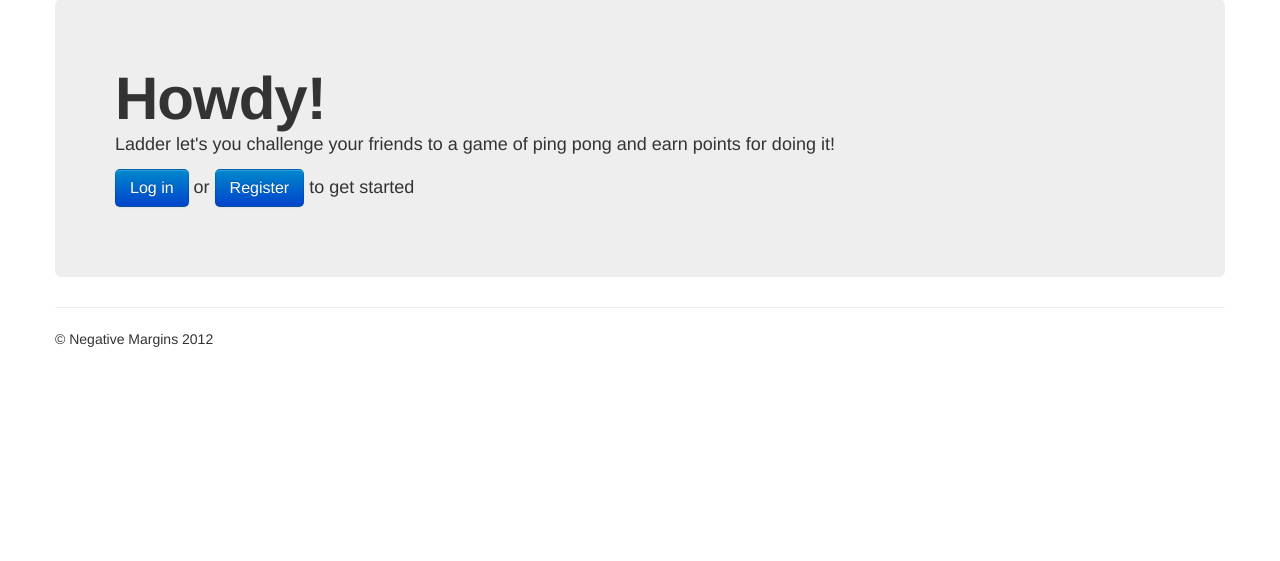
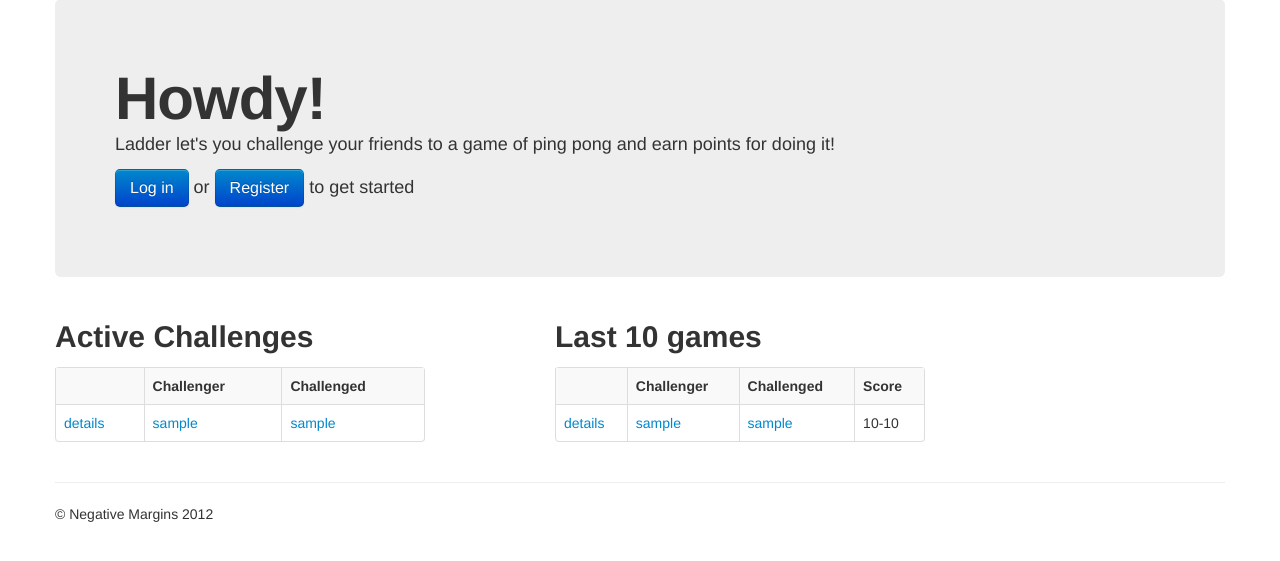
Before and after one commit to negativemargins/Ladder, a PHP site: template views/index.html.twig in a window 1280 px wide. Shown: the part 61-622 px from the top of the page. Run offline with PHP 8.4, Linux system fonts and the light colour scheme; the template is opened without the code that fills it: most values are stand-ins (such as "Sample title", 1, 10 or a date in 2020); some libraries are stand-ins or nearby versions.

Commit message:
Drop globals on the homepage

```diff
--- a/src/app.php
+++ b/src/app.php
@@ -99,7 +99,8 @@ $app->get('/login', function(Application $app, Symfony\Component\HttpFoundation\
 
 $app->get('/', function (Application $app) {
     return $app['twig']->render('index.html.twig', array(
-        'output' => 'put things here like top 10, recent games, etc',
+        'activeChallenges' => $app['challenge_manager']->findActive(),
+        'completeChallenges' => $app['challenge_manager']->findComplete(),
     ));
 })->bind('home');
 
--- a/views/index.html.twig
+++ b/views/index.html.twig
@@ -12,4 +12,43 @@
             <p><a class="btn btn-primary btn-large" href="{{ path('user_login') }}"">Log in</a> or <a class="btn btn-primary btn-large" href="{{ path('security_new') }}">Register</a> to get started</p>
         {% endif%}
     </div>
+
+    <div class="row">
+        <div class="span4">
+            <h2>Active Challenges</h2>
+            <table class="table table-striped table-bordered">
+                <tr>
+                    <th></th>
+                    <th>Challenger</th>
+                    <th>Challenged</th>
+                </tr>
+                {%  for challenge in activeChallenges %}
+                    <tr>
+                        <td><a href="{{ path('challenge_view', {'id': challenge._id}) }}">details</a></td>
+                        <td><a href="{{ path('player_view', {'name': challenge.challenger.username}) }}">{{ challenge.challenger.username }}</a></td>
+                        <td><a href="{{ path('player_view', {'name': challenge.challenged.username}) }}">{{ challenge.challenged.username }}</a></td>
+                    </tr>
+                {% endfor %}
+            </table>
+        </div>
+        <div class="span4 offset1">
+            <h2>Last 10 games</h2>
+            <table class="table table-striped table-bordered">
+                <tr>
+                    <th></th>
+                    <th>Challenger</th>
+                    <th>Challenged</th>
+                    <th>Score</th>
+                </tr>
+                {%  for challenge in completeChallenges %}
+                    <tr>
+                        <td><a href="{{ path('challenge_view', {'id': challenge._id}) }}">details</a></td>
+                        <td><a href="{{ path('player_view', {'name': challenge.challenger.username}) }}">{{ challenge.challenger.username }}</a></td>
+                        <td><a href="{{ path('player_view', {'name': challenge.challenged.username}) }}">{{ challenge.challenged.username }}</a></td>
+                        <td>{{ challenge.challenger.score }}-{{ challenge.challenged.score }}</td>
+                    </tr>
+                {% endfor %}
+            </table>
+        </div>
+    </div>
 {% endblock %}
```
Also changed, not shown: src/NegativeMargins/Ladder/ChallengeManager.php (+25 -15 lines).
